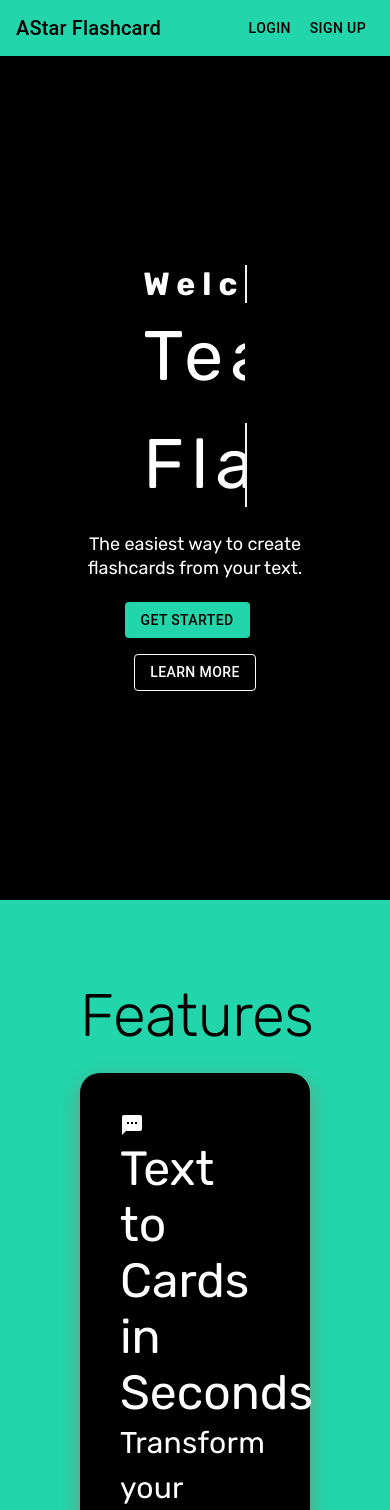
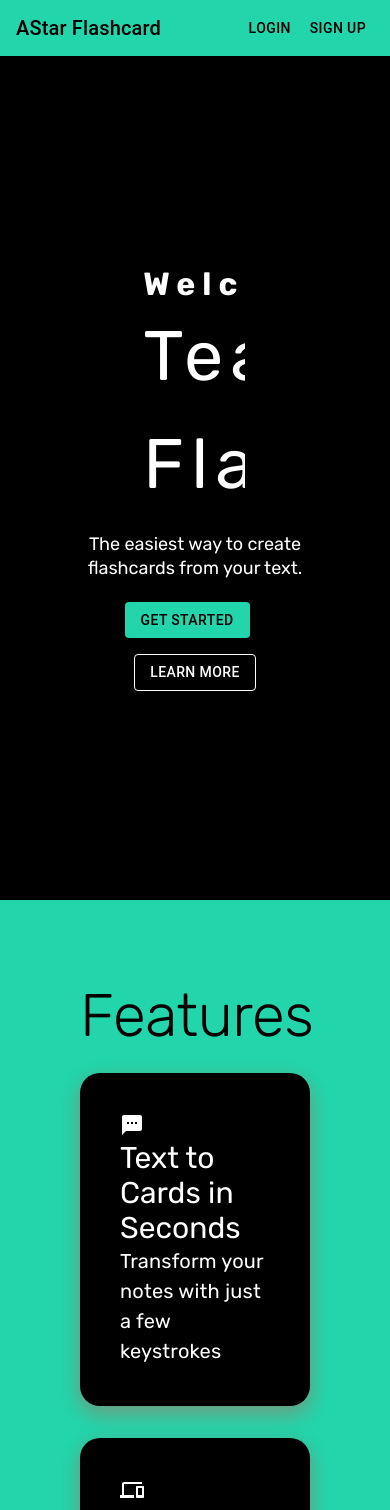
Before and after one commit to Shoheicode/Project-4-AI-Flashcards, a Next.js app: page / in a window 390 px wide. Shown: the top 1510 px of the page. Built offline with nearby package versions, Linux system fonts and the light colour scheme; no server answers; a web font is replaced by a local one.

Commit message:
updated page

```diff
--- a/app/page.js
+++ b/app/page.js
@@ -99,6 +99,7 @@ export default function Home() {
           bgcolor={"#23d5ab"}
           color={"white"}
           min-height={"100vh"}
+          id="featureSection"
         >
           <Typography variant="h2" component="h2" gutterBottom className="apply"
             sx={
@@ -109,10 +110,10 @@ export default function Home() {
           >
             Features
           </Typography>
-          <Grid container spacing={4}>
+          <Grid container spacing={4}
+          >
             {/* Feature items */}
             <InfoCard
-
               icon={<TextsmsIcon />}
               title="Text to Cards in Seconds"
               subtitle="Transform your notes with just a few keystrokes"
--- a/components/infoCard/typewrite.css
+++ b/components/infoCard/typewrite.css
@@ -62,10 +62,10 @@
   }
 
   #tex{
-
+    font-size: 30px;
   }
 
   #tex1{
-
+    font-size: 20px;
   }
 }
```
